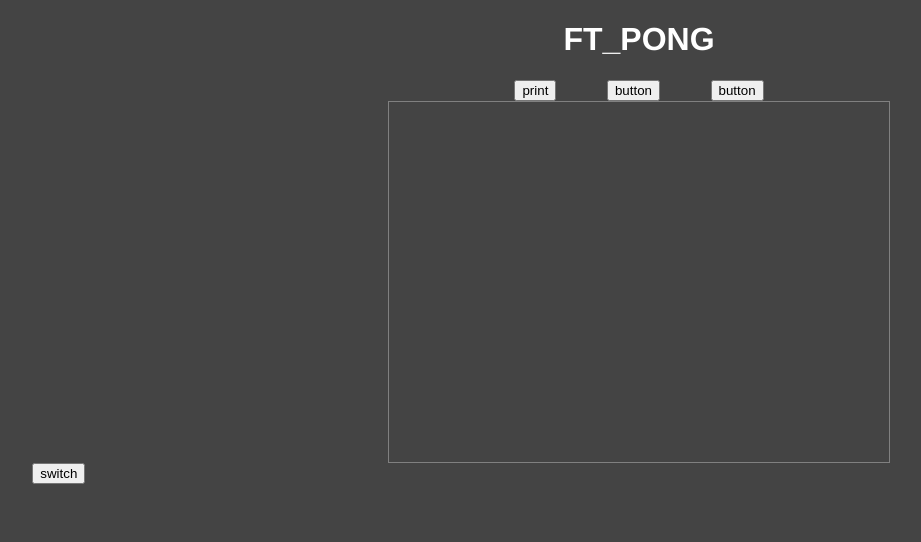
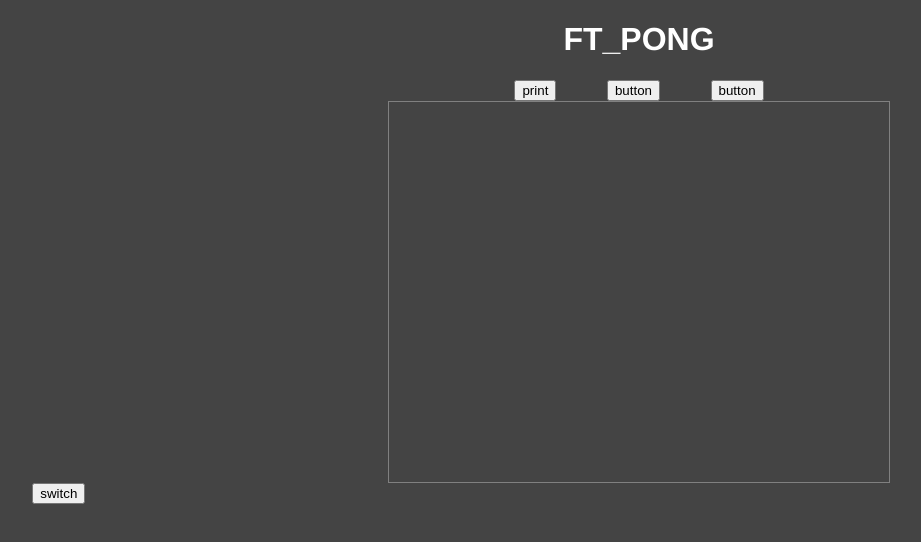
Before and after one commit to GauthierPoulain/ft_transcendence, a Vue app in the folder front/: page / in a window 1280 px wide. Shown: the top 542 px of the page, without its empty margins (1-922 px from the left). Built offline with nearby package versions, Linux system fonts and the light colour scheme.

Commit message:
passing arguments to components

```diff
--- a/front/src/App.vue
+++ b/front/src/App.vue
@@ -24,7 +24,7 @@ function print() {
         <Cbutton v-on:click="print()">print</Cbutton>
         <Cbutton>button</Cbutton>
         <Cbutton>button</Cbutton>
-        <Tcanvas></Tcanvas>
+        <Tcanvas width="500" height="380"></Tcanvas>
     </div>
     <div>
         <Cbutton class="switch" v-on:click="swap()">switch</Cbutton>
--- a/front/src/components/Tcanvas.vue
+++ b/front/src/components/Tcanvas.vue
@@ -1,5 +1,7 @@
+props: 'mWidth'
+
 <template>
-    <canvas id="myCanvas" width="500" height="360"/>
+    <canvas id="myCanvas"/>
 </template>
 
 <style>
```
